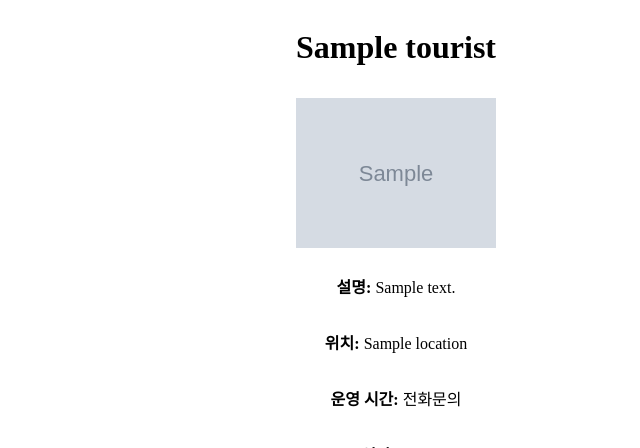
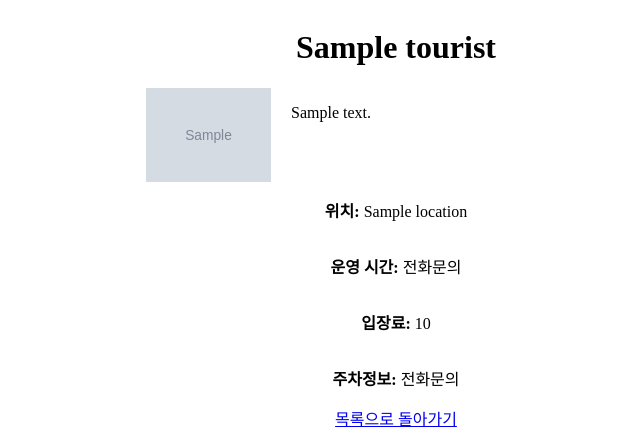
Before and after one commit to Cup-Of-Liber-Tea/MapPro, a Django app: template travel/templates/tourist_detail.html in a window 1280 px wide. Shown: the top 448 px of the page, without its empty margins (244-884 px from the left). After the commit the page ends 427 px from the top, so only its background shows below. Run offline with Django 3.2, Linux system fonts and the light colour scheme; the template is opened without the code that fills it: most values are stand-ins (such as "Sample title", 1, 10 or a date in 2020); grey boxes marked "Sample" are stand-in pictures; some libraries are stand-ins or nearby versions.

Commit message:
상세페이지 일부 디자인 수정

```diff
--- a/travel/templates/tourist_detail.html
+++ b/travel/templates/tourist_detail.html
@@ -1,4 +1,4 @@
-<!DOCTYPE html>
+</style><!DOCTYPE html>
 <html lang="ko">
 <head>
     <meta charset="UTF-8">
@@ -28,16 +28,35 @@
         .infowindow {
             cursor: pointer;
         }
+
+        .content {
+            display: flex;
+            align-items: flex-start;
+        }
+
+        .content img {
+            width: 25%; /* 화면의 1/4 크기 */
+            margin-right: 20px;
+            object-fit: cover; /* 이미지 비율 유지 */
+        }
+
+        .content .text {
+            max-width: 60%;
+        }
     </style>
 </head>
 <body>
     <h1>{{ tourist.name }}</h1>
 
-    {% if tourist.image %}
-        <img src="{{ tourist.image.url }}" alt="{{ tourist.name }}" style="width: 200px; height: auto; margin: 10px;">
-    {% endif %}
+    <div class="content">
+        {% if tourist.image %}
+        <img src="{{ tourist.image.url }}" alt="{{ tourist.name }}">
+        {% endif %}
+        <div class="text">
+            <p>{{ tourist.description }}</p>
+        </div>
+    </div>
 
-    <p><strong>설명:</strong> {{ tourist.description }}</p>
     <p><strong>위치:</strong> {{ tourist.location }}</p>
     <p><strong>운영 시간:</strong> {{ tourist.operating_hours|default:"전화문의" }}</p>
     <p><strong>입장료:</strong> {{ tourist.entrance_fee|default:"홈페이지문의" }}</p>
@@ -102,6 +121,7 @@
                 console.error('Error loading CSV:', error);
                 document.getElementById('logger').innerText = 'Error loading CSV: ' + error.message;
             });
+
     </script>
 </body>
 </html>
```
